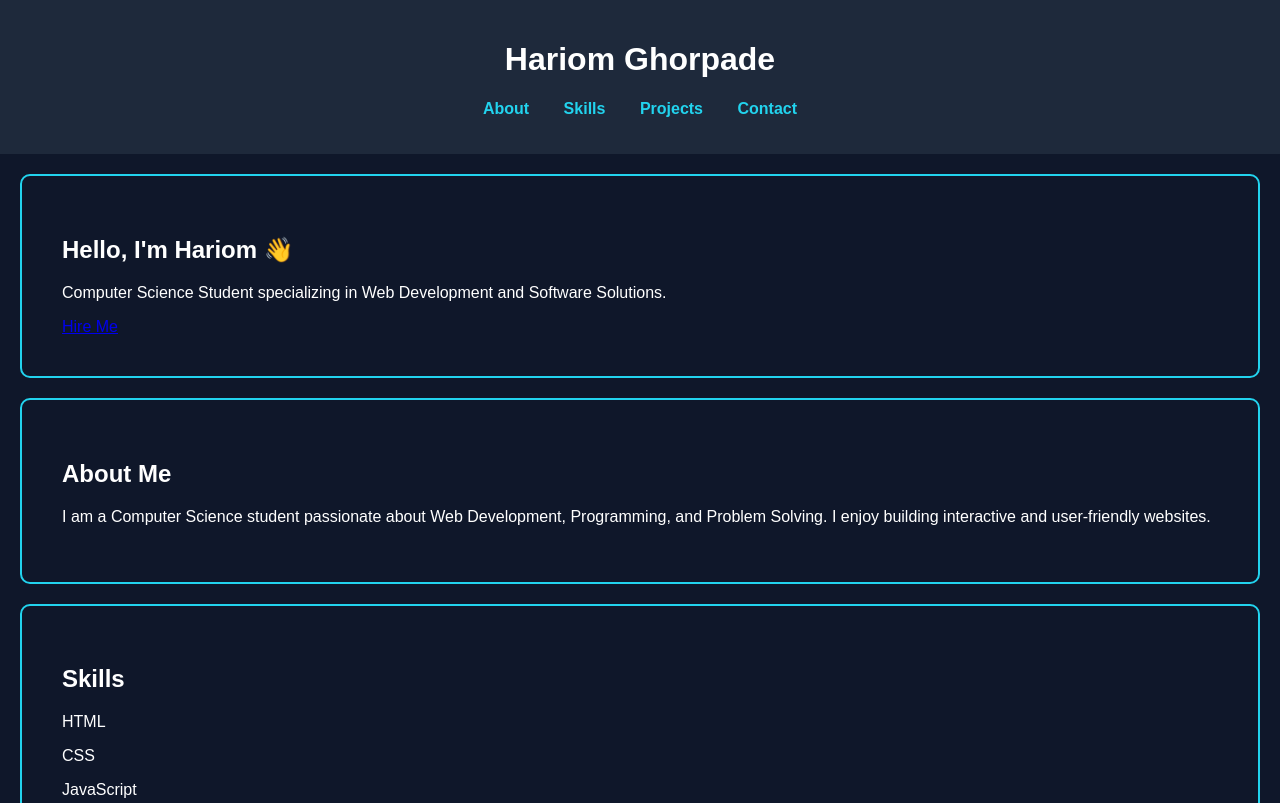
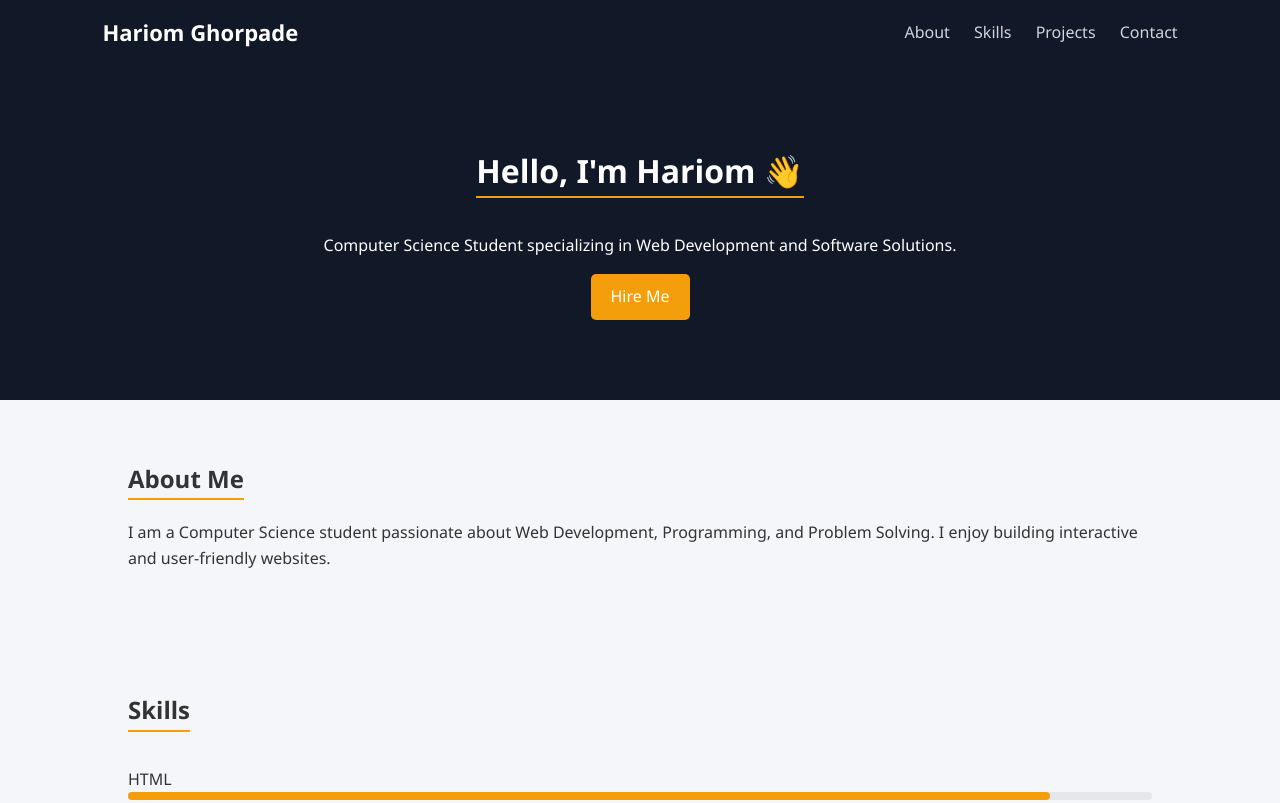
Before and after one commit to hariomghorpade2747/porfolio, a plain HTML site: page index.html in a window 1280 px wide. Shown: the top 803 px of the page. Drawn offline with Linux system fonts and the light colour scheme.

Commit message:
Update style.css

```diff
--- a/style.css
+++ b/style.css
@@ -1,82 +1,168 @@
-body {
+/* ===== RESET ===== */
+* {
     margin: 0;
-    font-family: Arial, sans-serif;
-    background-color: #0f172a;
-    color: white;
+    padding: 0;
+    box-sizing: border-box;
 }
 
-/* Header */
-header {
-    background: #1e293b;
-    padding: 20px;
-    text-align: center;
+/* ===== BODY ===== */
+body {
+    font-family: 'Segoe UI', sans-serif;
+    background: #f4f6f9;
+    color: #333;
+    line-height: 1.6;
 }
 
-nav ul {
-    list-style: none;
-    padding: 0;
+/* ===== HEADER ===== */
+.main-header {
+    background: #111827;
+    padding: 15px 8%;
+    position: sticky;
+    top: 0;
 }
 
-nav ul li {
-    display: inline;
-    margin: 0 15px;
+.container {
+    display: flex;
+    justify-content: space-between;
+    align-items: center;
 }
 
-nav ul li a {
-    text-decoration: none;
-    color: #22d3ee;
-    font-weight: bold;
+.logo {
+    color: #ffffff;
+    font-size: 22px;
 }
 
-/* Sections */
-section {
-    padding: 40px;
-    margin: 20px;
-    border: 2px solid #22d3ee;
-    border-radius: 10px;
+.nav-links {
+    list-style: none;
 }
 
-/* Projects */
-.project-card {
-    background: #1e293b;
-    padding: 15px;
-    margin-top: 15px;
-    border-radius: 8px;
+.nav-links li {
+    display: inline-block;
+    margin-left: 20px;
 }
 
-/* Form */
+.nav-links a {
+    text-decoration: none;
+    color: #d1d5db;
+    transition: 0.3s;
+}
+
+.nav-links a:hover {
+    color: #f59e0b;
+}
+
+/* ===== HERO ===== */
+.hero {
+    background: #111827;
+    color: white;
+    text-align: center;
+    padding: 80px 20px;
+}
+
+.hero h2 {
+    font-size: 32px;
+}
+
+.hero p {
+    margin: 15px 0;
+}
+
+.btn {
+    display: inline-block;
+    padding: 10px 20px;
+    background: #f59e0b;
+    color: white;
+    text-decoration: none;
+    border-radius: 5px;
+    transition: 0.3s;
+}
+
+.btn:hover {
+    background: #d97706;
+}
+
+/* ===== SECTIONS ===== */
+section {
+    padding: 60px 10%;
+}
+
+section h2 {
+    margin-bottom: 20px;
+    font-size: 24px;
+    border-bottom: 2px solid #f59e0b;
+    display: inline-block;
+}
+
+/* ===== PROJECTS ===== */
+.project-card {
+    background: white;
+    padding: 20px;
+    margin-top: 15px;
+    border-left: 4px solid #f59e0b;
+    box-shadow: 0 2px 5px rgba(0,0,0,0.1);
+    transition: 0.3s;
+}
+
+.project-card:hover {
+    transform: translateY(-5px);
+}
+
+/* ===== SKILLS ===== */
+.skill {
+    margin: 15px 0;
+}
+
+.skill-bar {
+    background: #e5e7eb;
+    border-radius: 20px;
+}
+
+.skill-level {
+    height: 8px;
+    background: #f59e0b;
+    border-radius: 20px;
+    width: 0;
+    transition: 1.5s ease-in-out;
+}
+
+.html { width: 90%; }
+.css { width: 85%; }
+.js { width: 75%; }
+.java { width: 70%; }
+
+/* ===== FORM ===== */
 form {
-    display: flex;
-    flex-direction: column;
+    max-width: 400px;
 }
 
 form input, form textarea {
+    width: 100%;
+    padding: 10px;
     margin: 10px 0;
-    padding: 10px;
-    border-radius: 5px;
-    border: none;
+    border: 1px solid #ccc;
 }
 
 button {
     padding: 10px;
-    background-color: #22d3ee;
+    background: #f59e0b;
     border: none;
     cursor: pointer;
-    font-weight: bold;
+    transition: 0.3s;
 }
 
 button:hover {
-    background-color: #0891b2;
+    background: #d97706;
 }
 
 #successMessage {
-    color: lightgreen;
-    font-weight: bold;
+    color: green;
+    margin-top: 10px;
 }
 
-/* Footer */
+/* ===== FOOTER ===== */
 footer {
     text-align: center;
-    padding: 15px;
-    background: #1e293b;
+    padding: 20px;
+    background: #111827;
+    color: white;
 }
```
